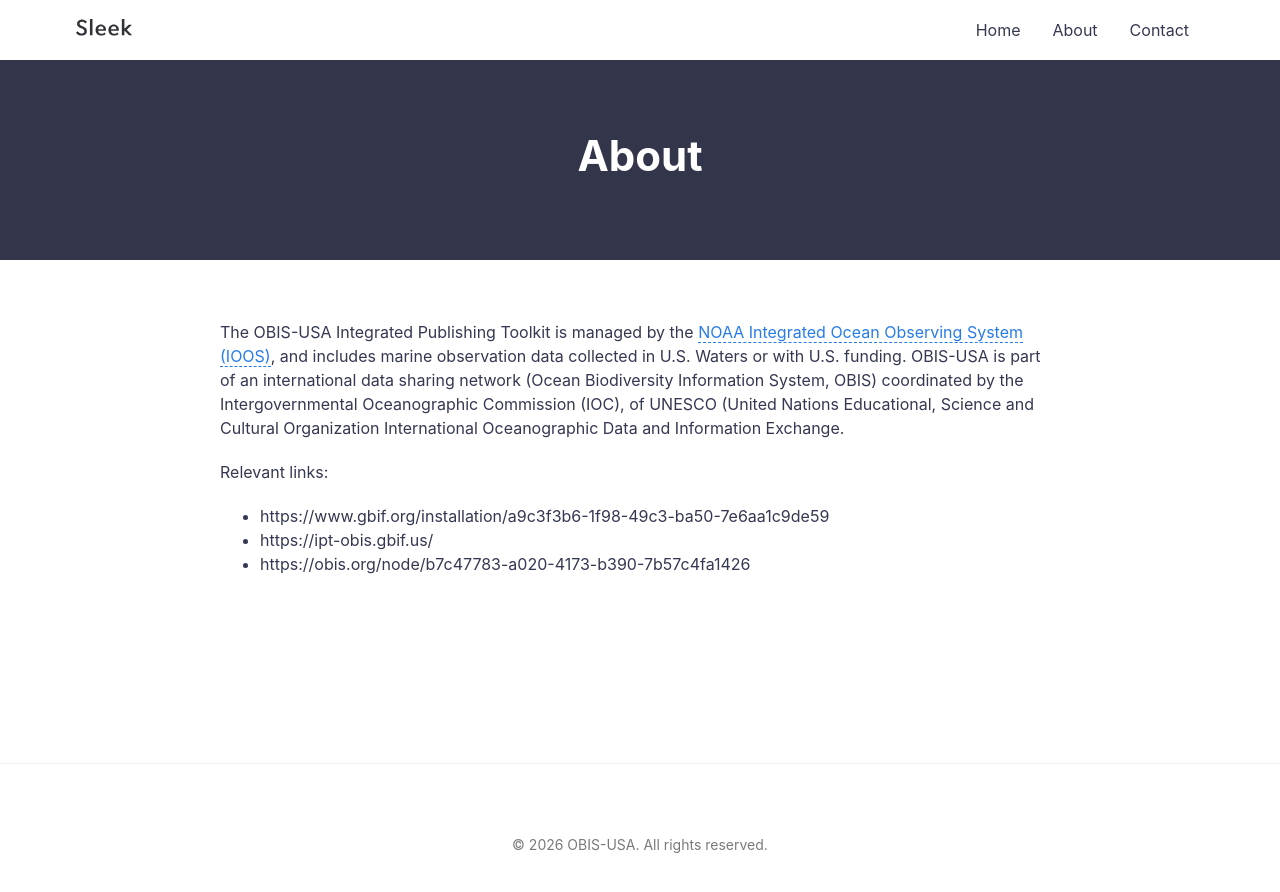
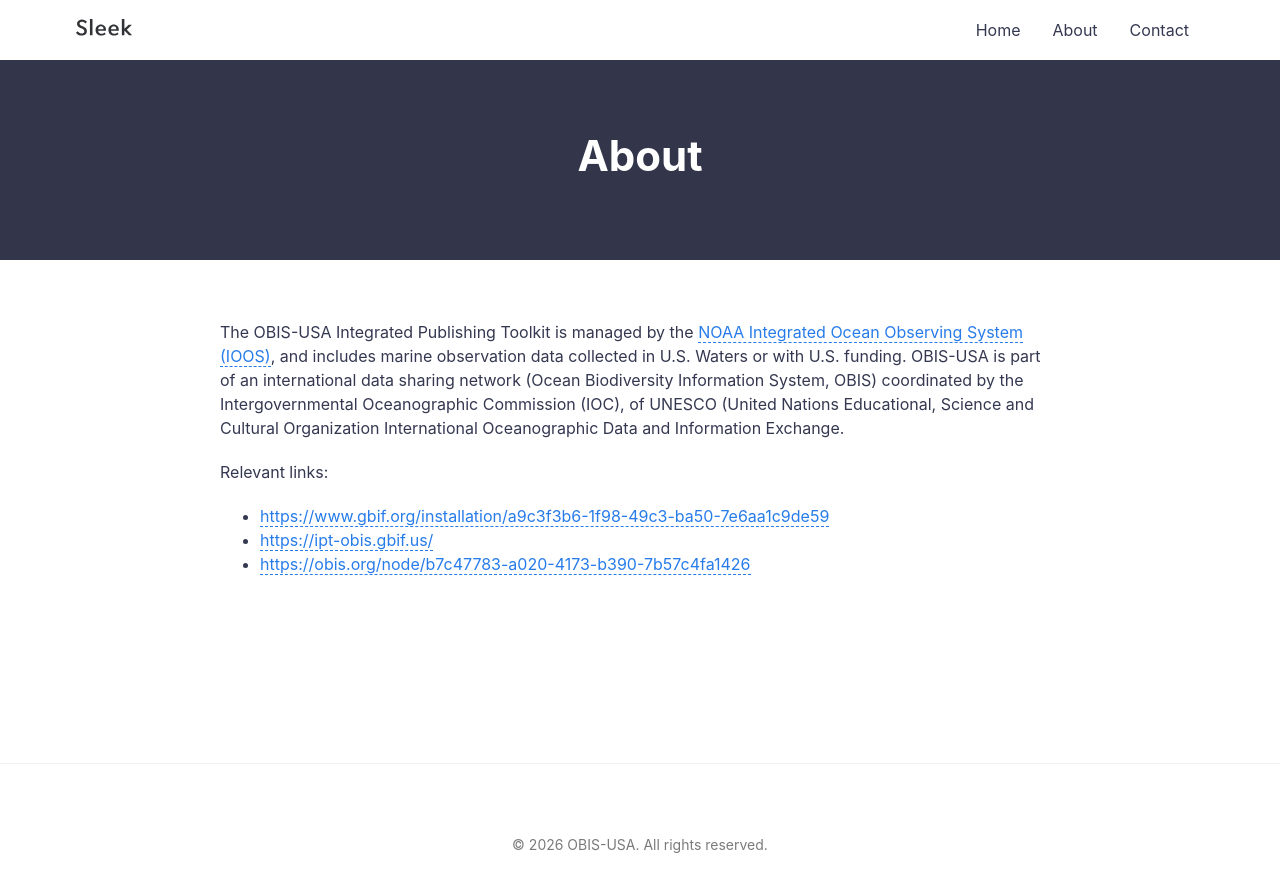
Before and after one commit to obis-usa/obis-usa.github.io, a Jekyll site: the page built from about.md, in a window 1280 px wide. Shown: the top 892 px of the page. Built offline with Jekyll 4.4.1, drawn with Linux system fonts in a browser that asks for light colours.

Commit message:
Update about.md

```diff
--- a/about.md
+++ b/about.md
@@ -11,6 +11,6 @@ Commission (IOC), of UNESCO (United Nations Educational, Science and Cultural Or
 Data and Information Exchange.
 
 Relevant links:
-* https://www.gbif.org/installation/a9c3f3b6-1f98-49c3-ba50-7e6aa1c9de59
-* https://ipt-obis.gbif.us/
-* https://obis.org/node/b7c47783-a020-4173-b390-7b57c4fa1426
+* <https://www.gbif.org/installation/a9c3f3b6-1f98-49c3-ba50-7e6aa1c9de59>
+* <https://ipt-obis.gbif.us/>
+* <https://obis.org/node/b7c47783-a020-4173-b390-7b57c4fa1426>
```
